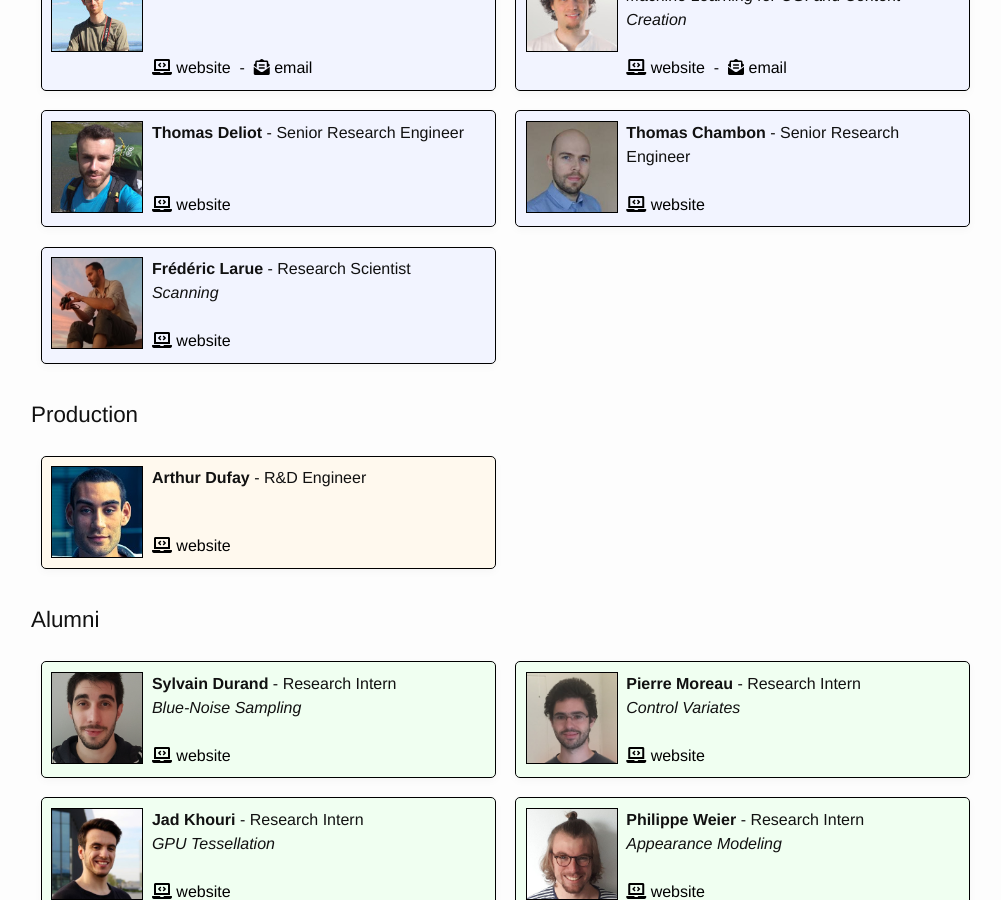
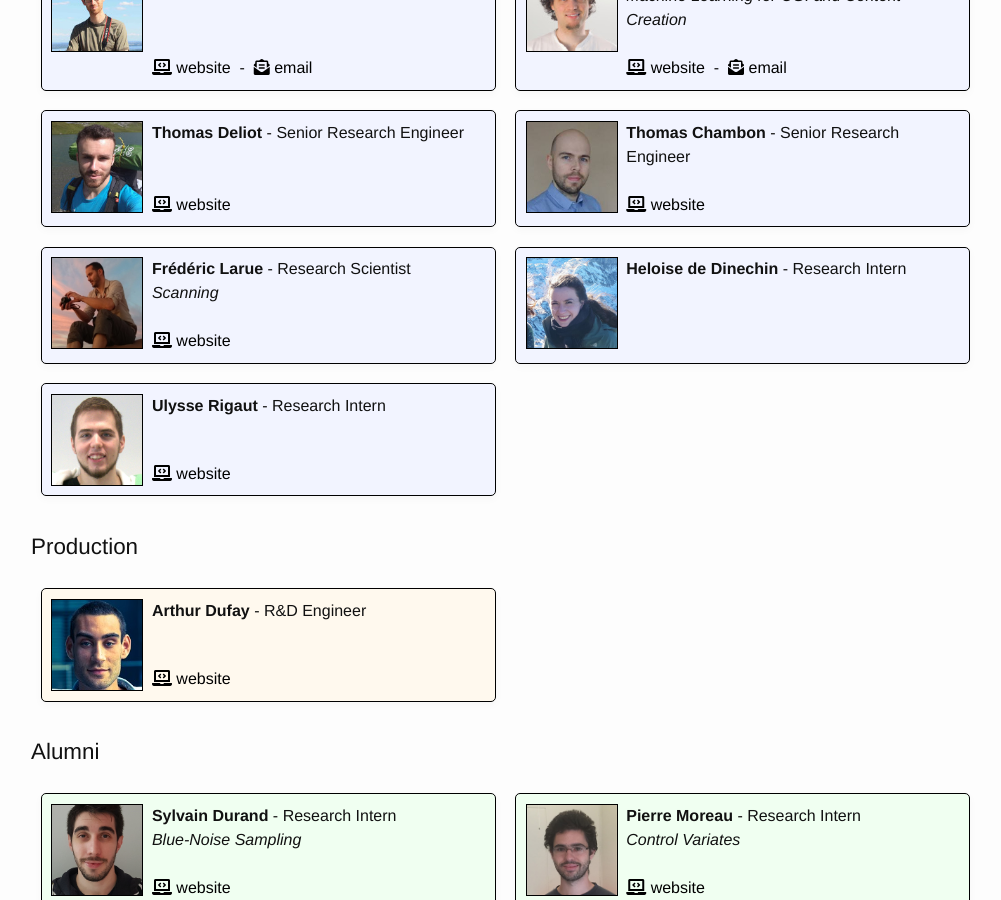
Before and after one commit to unity-grenoble/website, a Jekyll site: the page built from people.html, in a window 1280 px wide and 900 px high, scrolled down 379 px. Shown: the whole window, without its empty margins (127-1128 px from the left). Built offline with Jekyll 4.4.1, drawn with Linux system fonts in a browser that asks for light colours.

Commit message:
research interns

```diff
--- a/_data/members.yml
+++ b/_data/members.yml
@@ -46,6 +46,17 @@
   topics: "Scanning"
   url: "https://sites.google.com/view/frederic-larue/home"
   photo: /images/people/frederic_larue.jpg
+
+- name: Heloise de Dinechin
+  title: Research Intern
+  center: labs
+  photo: /images/people/heloise_dinechin.jpg
+
+- name: Ulysse Rigaut
+  title: Research Intern
+  url: "https://ulysserigaut.com/"
+  center: labs
+  photo: /images/people/ulysse_rigaut.jpg
 
 # Former Labs members
 
```
Also changed, not shown: images/people/heloise_dinechin.jpg (added), images/people/ulysse_rigaut.jpg (added).
